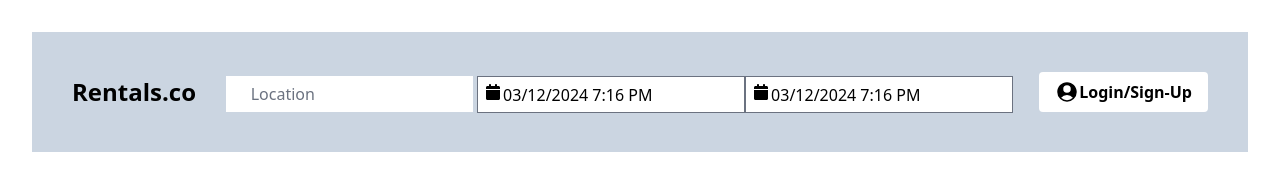
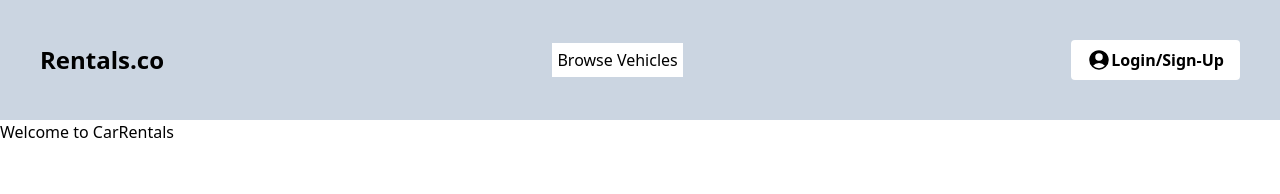
Before and after one commit to iKozay/RentACar, a React (Vite) app in the folder src/frontend/: page / in a window 1280 px wide. Shown: the top 194 px of the page. Built offline with nearby package versions, Linux system fonts and the light colour scheme.

Commit message:
frontend: refactored the react router
added a Root component that all other components
are its children. And it contains links to add
other pages.

```diff
--- /dev/null
+++ b/src/frontend/src/Pages/Root.jsx
@@ -0,0 +1,91 @@
+import { useState, useEffect } from "react";
+import { Link, Outlet } from "react-router-dom";
+import decodeToken from "../utilities/decodeToken";
+import logout from "../utilities/logout";
+const Root = () => {
+  const [user, setUser] = useState(null);
+  const [token, setToken] = useState(null);
+  const logoutUser = () => {
+    setUser(null);
+    logout();
+    setToken(null);
+  };
+  useEffect(() => {
+    setToken(localStorage.getItem("Token"));
+  }, []);
+  useEffect(() => {
+    if (token) {
+      setUser(decodeToken(token));
+    }
+  }, [token]);
+  return (
+    <>
+      <nav
+        className="mx-auto flex items-center justify-between p-6 bg-slate-300"
+        aria-label="Global"
+      >
+        <div className="p-4">
+          <h1 className="text-2xl font-bold text-black">Rentals.co</h1>
+        </div>
+        {/* <div className="flex-grow flex items-center justify-center">
+      <SearchBox />
+    </div> */}
+            <div>
+          <Link to="vehicles">
+          <button  style={{
+                backgroundColor: "white",
+                padding: "5px",
+              }}>Browse Vehicles</button>
+          </Link>
+            </div>
+        {!user && (
+          <Link to="/login">
+            <div className="p-4">
+              <button className="bg-white hover:underline text-black font-bold py-2 px-4 rounded inline-flex items-center">
+                <svg
+                  xmlns="http://www.w3.org/2000/svg"
+                  viewBox="0 0 24 24"
+                  fill="currentColor"
+                  className="w-6 h-6"
+                >
+                  <path
+                    fillRule="evenodd"
+                    d="M18.685 19.097A9.723 9.723 0 0 0 21.75 12c0-5.385-4.365-9.75-9.75-9.75S2.25 6.615 2.25 12a9.723 9.723 0 0 0 3.065 7.097A9.716 9.716 0 0 0 12 21.75a9.716 9.716 0 0 0 6.685-2.653Zm-12.54-1.285A7.486 7.486 0 0 1 12 15a7.486 7.486 0 0 1 5.855 2.812A8.224 8.224 0 0 1 12 20.25a8.224 8.224 0 0 1-5.855-2.438ZM15.75 9a3.75 3.75 0 1 1-7.5 0 3.75 3.75 0 0 1 7.5 0Z"
+                    clip-rule="evenodd"
+                  />
+                </svg>
+                <span>Login/Sign-Up</span>
+              </button>
+            </div>
+          </Link>
+        )}
+        {user && (
+          <div
+            style={{
+              backgroundColor: "white",
+              padding: "10px",
+              fontWeight: "bold",
+            }}
+          >
+            <span>{user.username}</span>
+            <button
+              style={{
+                backgroundColor: "#ccc",
+                padding: "3px",
+                marginLeft: "5px",
+              }}
+              onClick={logoutUser}
+            >
+              logout
+            </button>
+          </div>
+        )}
+
+      </nav>
+      <div>
+        <Outlet context={{ user, setUser, token, setToken }} />
+      </div>
+    </>
+  );
+};
+export default Root;
--- a/src/frontend/src/Router.jsx
+++ b/src/frontend/src/Router.jsx
@@ -1,17 +1,29 @@
 import { createBrowserRouter, RouterProvider } from "react-router-dom";
-import App from "./App";
+import Login from "./Pages/Login";
+import Root from "./Pages/Root";
 import VehicleList from "./components/browsingPage/VehicleList";
-import BrowsingPage from "./Pages/BrowsingPage";
+// import BrowsingPage from "./Pages/BrowsingPage";
 const Router = () => {
   const router = createBrowserRouter([
     {
       path: "/",
-      element: <BrowsingPage />,
+      element: <Root />,
+      children:[
+        {
+          index: true,
+          element:<div>Welcome to CarRentals</div>
+        },{
+          path: "vehicles",
+          element: <VehicleList />,
+        },
+        {
+          path:"login",
+          element: <Login/>,
+
+        }
+      ]
     },
-    {
-      path: "vehicles",
-      element: <VehicleList />,
-    },
+
   ]);
   return <RouterProvider router={router} />;
 };
```
